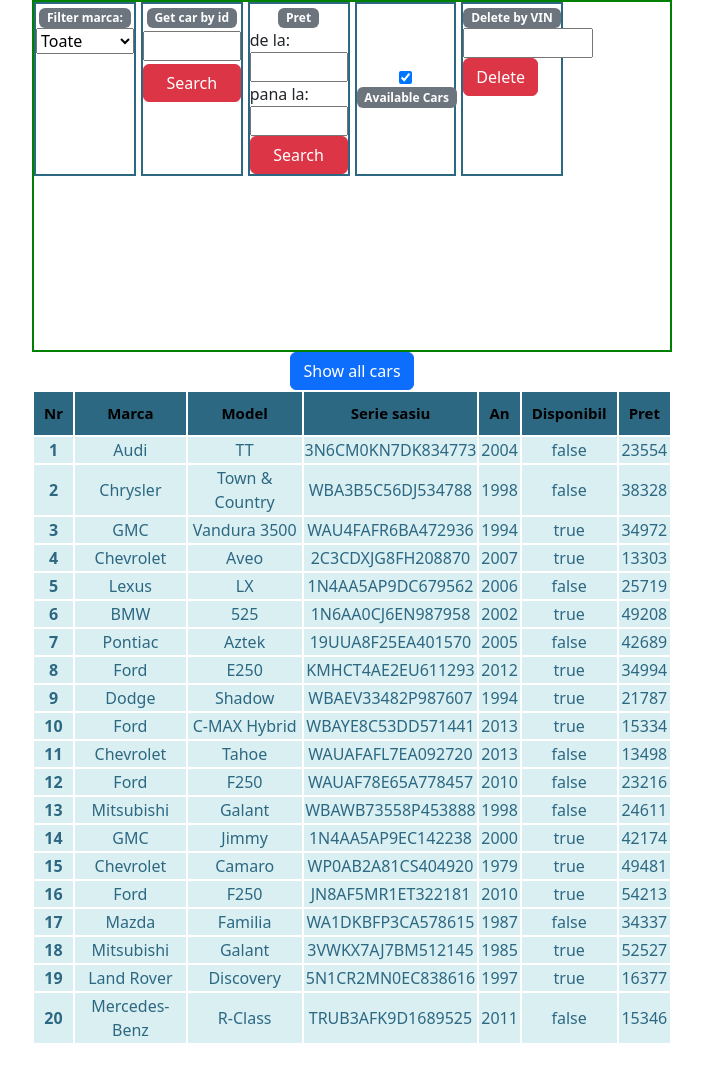
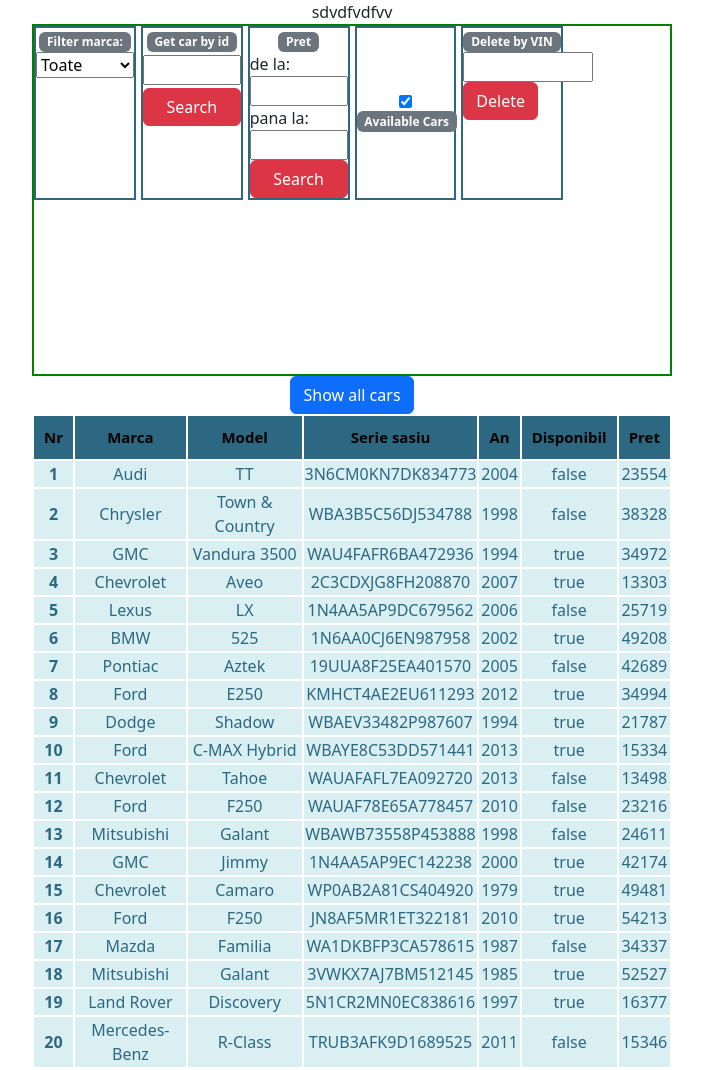
Before and after one commit to AdrianCosmin18/IntroducereJS, a plain HTML site: page index.html in a window 1280 px wide. Shown: the top 1070 px of the page, without its empty margins (288-991 px from the left). Drawn offline with nearby package versions, Linux system fonts and the light colour scheme.

Commit message:
added jump

```diff
--- a/index.html
+++ b/index.html
@@ -11,6 +11,7 @@
 
     <link rel="stylesheet" href="index.css">
 </head>
+sdvdfvdfvv
 
 <body>
     <section class="filters">
```
